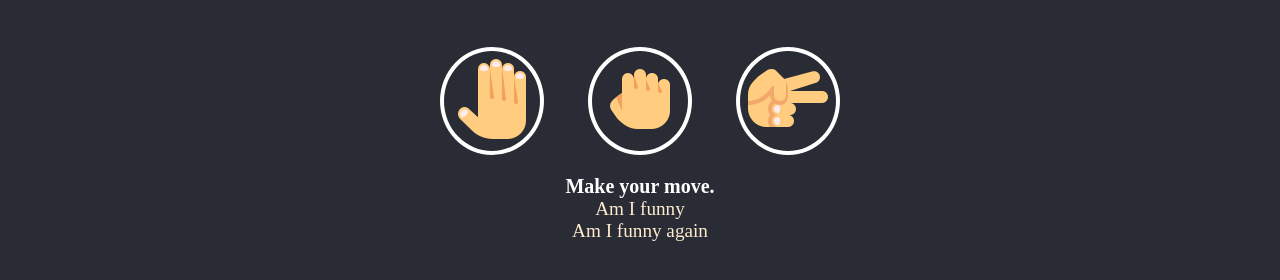
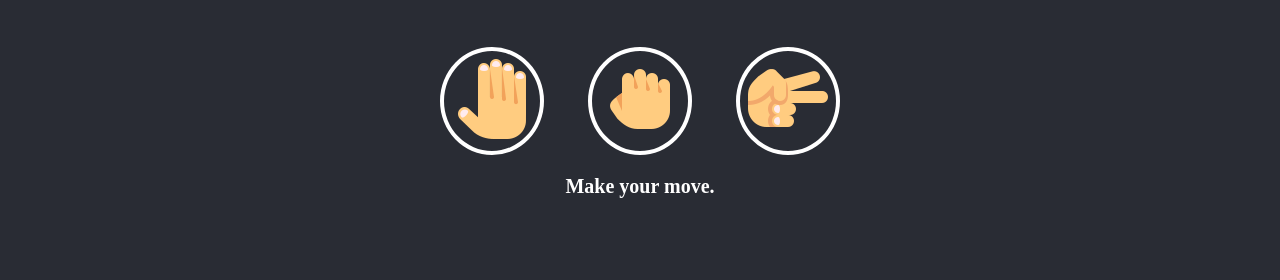
Before and after one commit to John-Git-Ca/Paper_Rock_Scissors, a plain HTML site: page index.html in a window 1280 px wide. Shown: the part 250-530 px from the top of the page. Drawn offline with Linux system fonts and the light colour scheme.

Commit message:
delete useless text

```diff
--- a/index.html
+++ b/index.html
@@ -29,8 +29,6 @@
             </div>
         </div>
         <p id="action-message">Make your move.</p>
-        <p class="git">Am I funny</p>
-        <p class="git">Am I funny again </p>
         <script src="app.js" charset="utf-8"></script>
     </body>
 </html>
--- a/style.css
+++ b/style.css
@@ -108,9 +108,3 @@ header > h1 {
     border: 4px solid #464647;
     box-shadow: 0 0 10px #25292b;
 }
-
-.git {
-    font-size: larger;
-    color: blanchedalmond;
-    text-align: center;
-}
```
